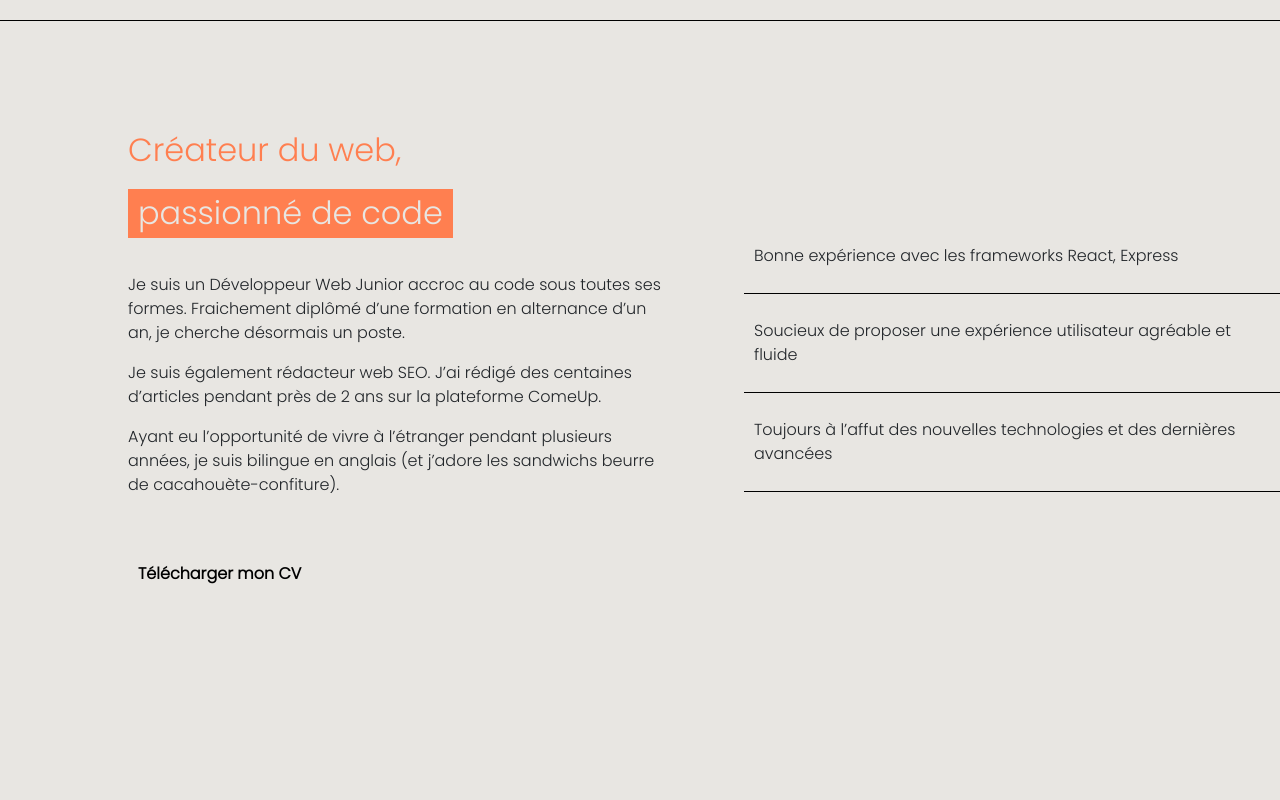
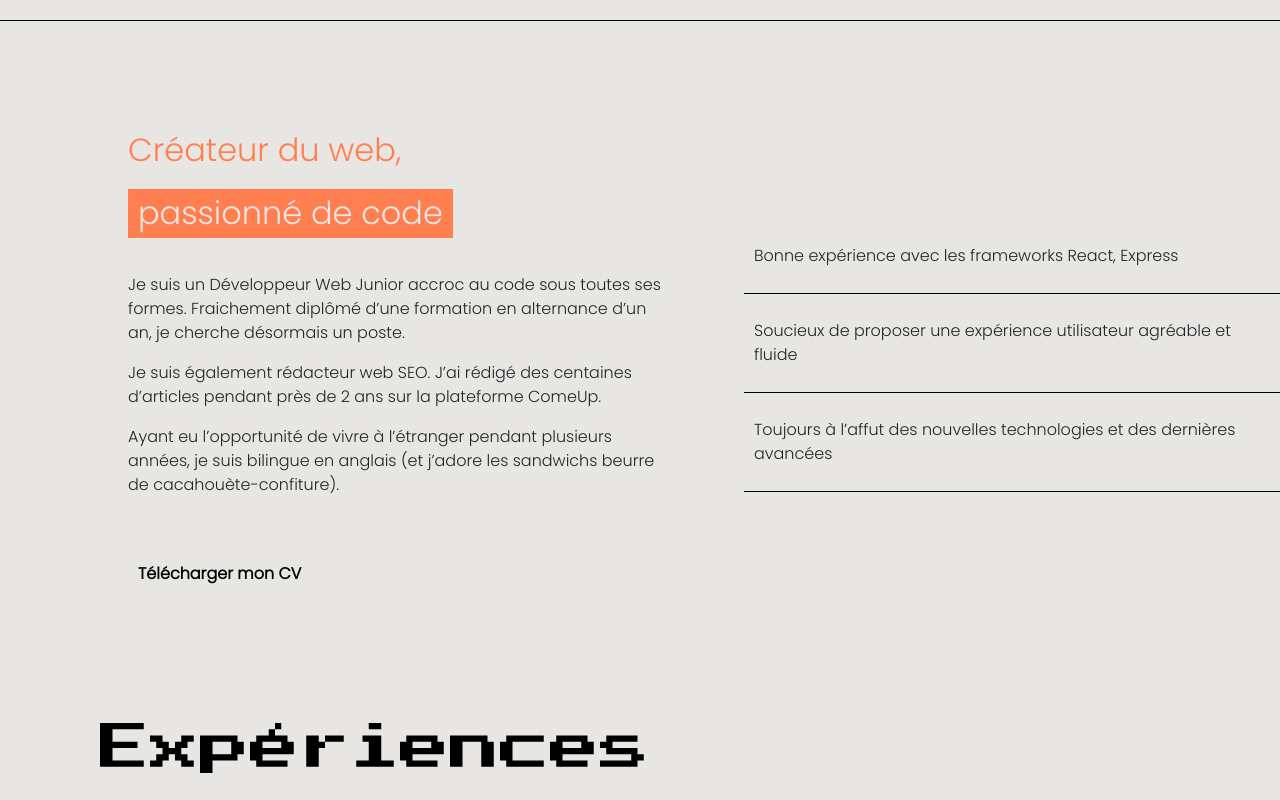
Before and after one commit to GabrielAmade/portfolio, a React (Create React App) app: page / in a window 1280 px wide. Shown: the part 1060-1860 px from the top of the page. Built offline with nearby package versions, Linux system fonts and the light colour scheme.

Commit message:
corrections responsive

```diff
--- a/src/PortfolioContainer/AboutMe/AboutMe.css
+++ b/src/PortfolioContainer/AboutMe/AboutMe.css
@@ -7,7 +7,7 @@
   .about-me-container {
     display: flex;
     justify-content: flex-end;
-    height: 100vh;
+    margin-bottom: 100px;
   }
 
   .about-me-parent {
--- a/src/PortfolioContainer/Resume/Resume.css
+++ b/src/PortfolioContainer/Resume/Resume.css
@@ -227,6 +227,8 @@
       }
 
 
+
+
 }
 @media (max-width: 768px) {
 
```
